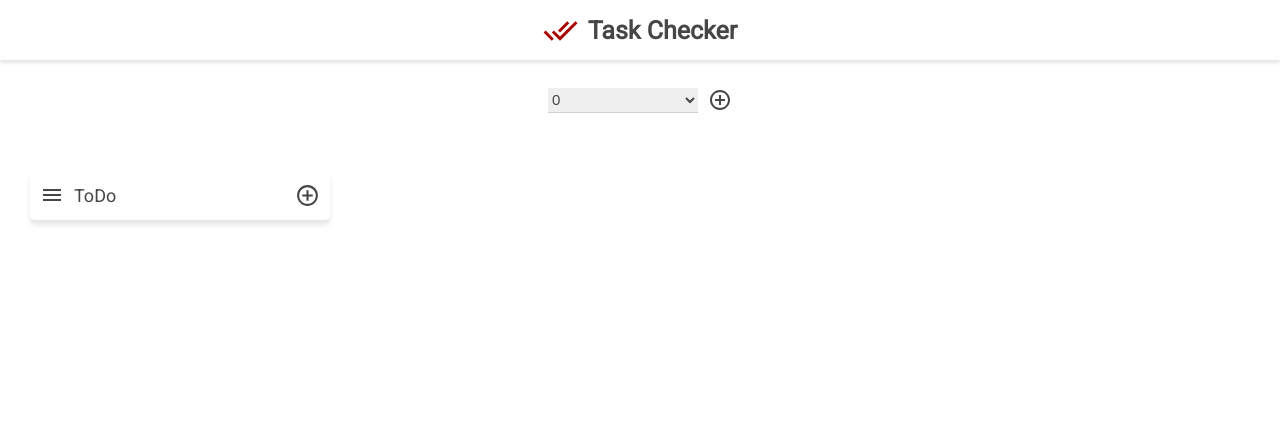
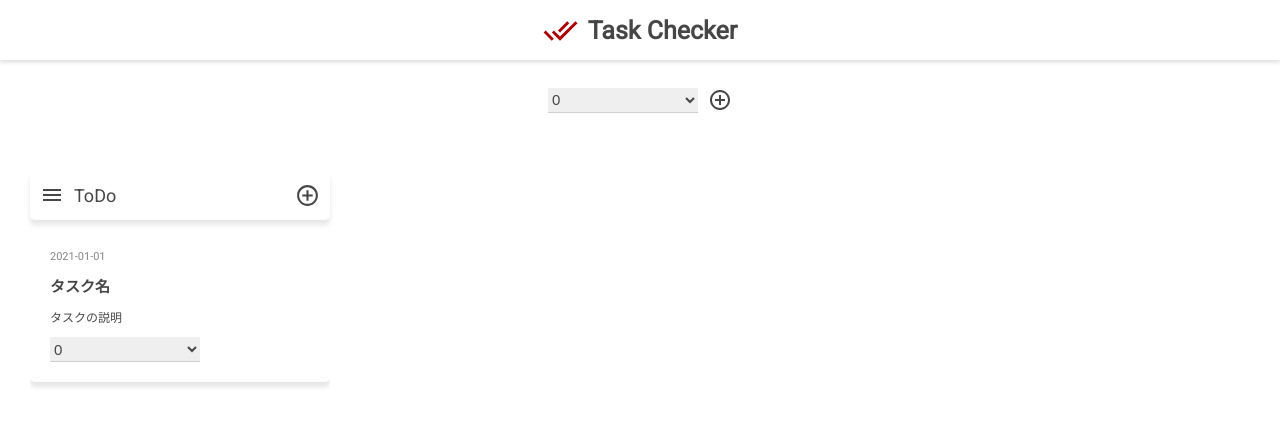
Before and after one commit to nanamisekiya/task_checker, a React (Create React App) app: page / in a window 1280 px wide. Shown: the top 426 px of the page. Built offline with nearby package versions, Linux system fonts and the light colour scheme.

Commit message:
taskの実装

```diff
--- /dev/null
+++ b/src/components/task/index.tsx
@@ -0,0 +1,18 @@
+import React from "react";
+import { Select } from "../select";
+import "./style.css";
+
+export const Task = () => {
+  return (
+    <div className="task">
+      <span className="task_date">2021-01-01</span>
+      <div className="task_text_contents">
+        <h3 className="task_title">タスク名</h3>
+        <p className="task_sentence">タスクの説明</p>
+      </div>
+      <div className="task_input_contents">
+        <Select />
+      </div>
+    </div>
+  );
+};
--- /dev/null
+++ b/src/components/task/style.css
@@ -0,0 +1,54 @@
+.task {
+  background-color: white;
+  max-height: 350px;
+  width: 300px;
+  margin-bottom: 20px;
+  border-radius: 5px;
+  box-shadow: 0 5px 5px rgba(0, 0, 0, 0.1);
+  position: relative;
+  cursor: pointer;
+  top: 0;
+  transition: top left ease 0.2s;
+}
+
+.task:hover {
+  top: -2px;
+  left: -2px;
+  box-shadow: 0 5px 8px rgba(0, 0, 0, 0.1);
+}
+
+.task_text_contents {
+  padding: 30px 45px 0 20px;
+}
+
+.task_title {
+  overflow: hidden;
+  text-overflow: ellipsis;
+  white-space: nowrap;
+  color: rgb(70, 70, 70);
+  font-size: 15px;
+  margin-bottom: 10px;
+}
+
+.task_sentence {
+  overflow: hidden;
+  color: rgb(70, 70, 70);
+  font-size: 12px;
+  text-align: start;
+  text-overflow: ellipsis;
+  display: -webkit-box;
+  -webkit-line-clamp: 3;
+  -webkit-box-orient: vertical;
+}
+
+.task_date {
+  position: absolute;
+  top: 20px;
+  left: 20px;
+  color: rgb(133, 133, 133);
+  font-size: 11px;
+}
+
+.task_input_contents {
+  padding: 0 20px 20px 20px;
+}
--- a/src/components/toDoList/index.tsx
+++ b/src/components/toDoList/index.tsx
@@ -1,4 +1,5 @@
 import React from "react";
+import { Task } from "../task"
 import MenuIcon from "@material-ui/icons/Menu";
 import AddCircleOutlineIcon from "@material-ui/icons/AddCircleOutline";
 import "./style.css";
@@ -14,7 +15,9 @@ export const ToDoList = () => {
           fontSize="small"
         />
       </div>
-      <div className="task_field"></div>
+      <div className="task_field">
+        <Task />
+      </div>
     </div>
   );
 };
```
